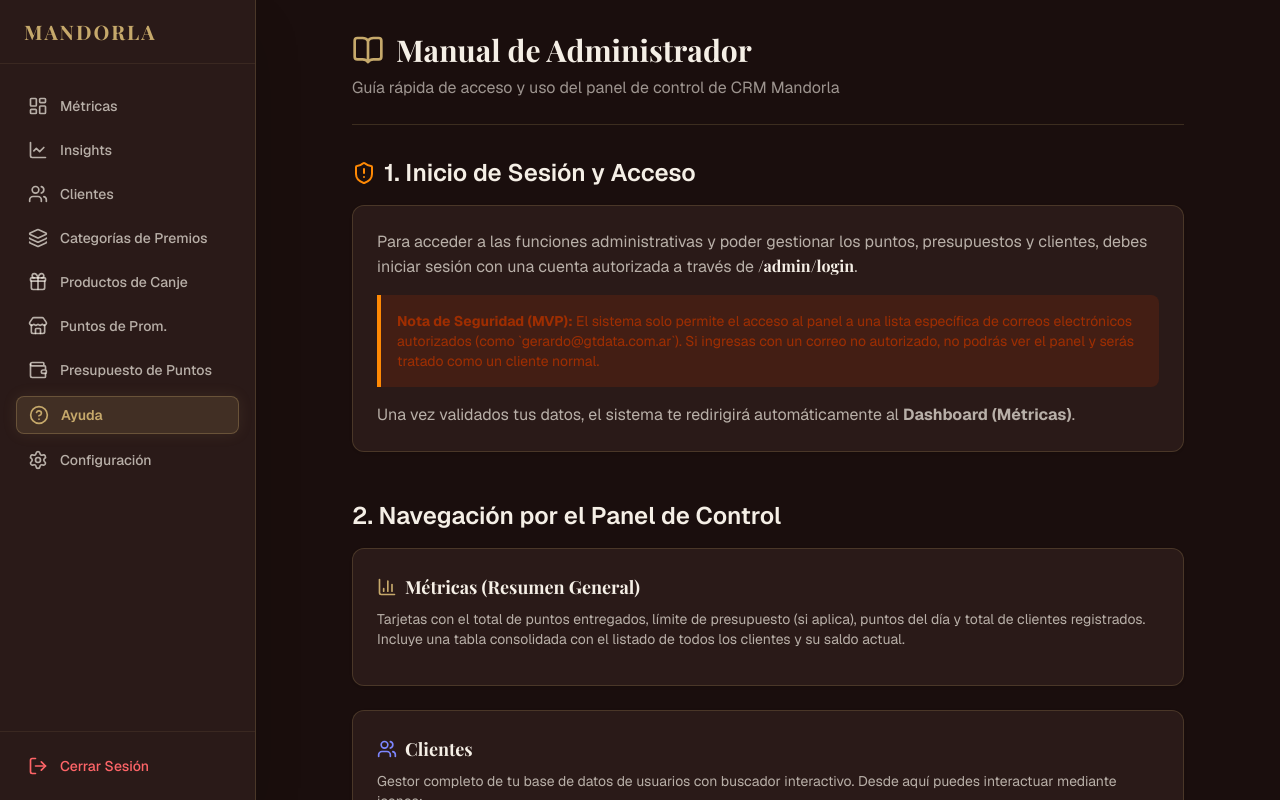
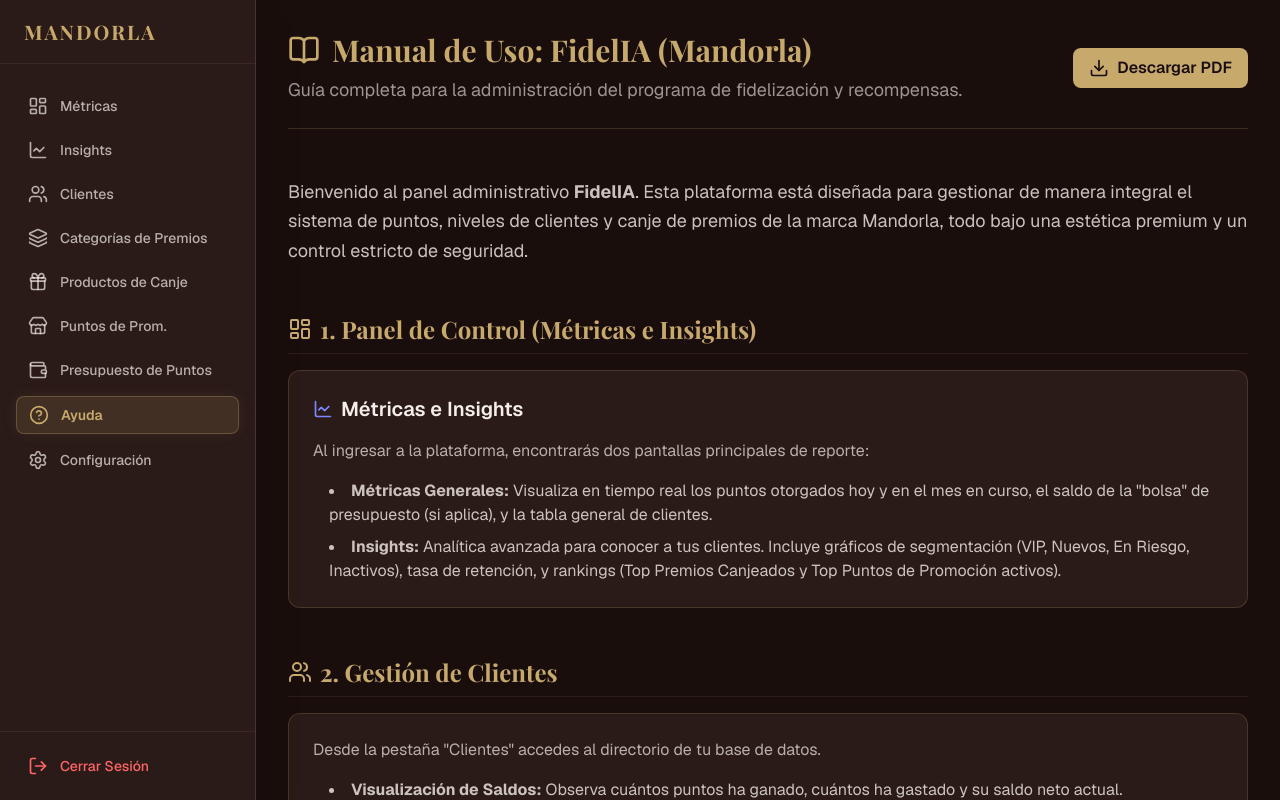
Before and after one commit to gtezza/mandorla, a Next.js app in the folder js/fidelidad-app/: page /dashboard/ayuda in a window 1280 px wide. Built offline with nearby package versions, Linux system fonts and the light colour scheme; a web font is replaced by a local one.

Commit message:
UI/UX: Reemplazar manual de ayuda por version integral descargable en PDF

```diff
--- a/js/fidelidad-app/src/app/dashboard/ayuda/page.tsx
+++ b/js/fidelidad-app/src/app/dashboard/ayuda/page.tsx
@@ -1,115 +1,149 @@
-import { ShieldAlert, BarChart3, Users, Store, Wallet, PlayCircle, BookOpen } from "lucide-react";
+"use client";
+
+import { BookOpen, Download, LayoutDashboard, LineChart, Users, Layers, Gift, Store, Wallet } from "lucide-react";
 
 export default function AyudaPage() {
+  const handlePrint = () => {
+    window.print();
+  };
+
   return (
-    <div className="p-8 max-w-4xl mx-auto space-y-8">
-      <div className="flex items-center justify-between border-b border-[#c6a96b]/20 pb-6">
+    <div className="p-8 max-w-5xl mx-auto space-y-12 print:p-0 print:space-y-6 print:text-black print:bg-white text-[#f5efe6]">
+      <div className="flex items-center justify-between border-b border-[#c6a96b]/20 print:border-gray-300 pb-6">
         <div>
-          <h1 className="text-3xl font-bold text-[#f5efe6] font-serif flex items-center gap-3">
-            <BookOpen className="w-8 h-8 text-[#c6a96b]" />
-            Manual de Administrador
+          <h1 className="text-3xl font-bold text-[#c6a96b] print:text-black font-serif flex items-center gap-3">
+            <BookOpen className="w-8 h-8 print:text-gray-800" />
+            Manual de Uso: FidelIA (Mandorla)
           </h1>
-          <p className="text-[#f5efe6]/60 mt-2">
-            Guía rápida de acceso y uso del panel de control de CRM Mandorla
+          <p className="text-[#f5efe6]/60 print:text-gray-600 mt-2 text-lg">
+            Guía completa para la administración del programa de fidelización y recompensas.
           </p>
         </div>
+        <button
+          onClick={handlePrint}
+          className="print:hidden flex items-center gap-2 bg-[#c6a96b] text-[#1a0e0d] px-4 py-2 rounded-lg font-semibold hover:bg-[#d8bd80] transition-colors"
+        >
+          <Download className="w-5 h-5" />
+          Descargar PDF
+        </button>
       </div>
 
-      <div className="space-y-12">
-        {/* Sección 1 */}
-        <section>
-          <h2 className="text-2xl font-semibold text-[#f5efe6] mb-4 flex items-center gap-2">
-            <ShieldAlert className="w-6 h-6 text-orange-400" />
-            1. Inicio de Sesión y Acceso
+      <div className="space-y-12 print:space-y-8">
+
+        {/* Introducción */}
+        <section className="print:break-inside-avoid">
+          <p className="text-lg leading-relaxed text-[#f5efe6]/80 print:text-gray-700">
+            Bienvenido al panel administrativo <strong>FidelIA</strong>. Esta plataforma está diseñada para
+            gestionar de manera integral el sistema de puntos, niveles de clientes y canje de premios
+            de la marca Mandorla, todo bajo una estética premium y un control estricto de seguridad.
+          </p>
+        </section>
+
+        {/* Sección 1: Métricas e Insights */}
+        <section className="print:break-inside-avoid">
+          <h2 className="text-2xl font-bold text-[#c6a96b] print:text-black mb-4 flex items-center gap-2 font-serif border-b border-[#c6a96b]/10 print:border-gray-200 pb-2">
+            <LayoutDashboard className="w-6 h-6" />
+            1. Panel de Control (Métricas e Insights)
           </h2>
-          <div className="bg-[#2a1a18] rounded-xl shadow-sm border border-[#c6a96b]/20 p-6 space-y-4 text-[#f5efe6]/70">
-            <p>
-              Para acceder a las funciones administrativas y poder gestionar los puntos, presupuestos y clientes,
-              debes iniciar sesión con una cuenta autorizada a través de <strong className="text-[#f5efe6] font-serif">/admin/login</strong>.
+          <div className="bg-[#2a1a18] print:bg-transparent print:border-none rounded-xl border border-[#c6a96b]/20 p-6 space-y-4">
+            <h3 className="text-xl font-semibold flex items-center gap-2 text-[#f5efe6] print:text-black">
+              <LineChart className="w-5 h-5 text-indigo-400 print:text-black" />
+              Métricas e Insights
+            </h3>
+            <p className="text-[#f5efe6]/70 print:text-gray-700">
+              Al ingresar a la plataforma, encontrarás dos pantallas principales de reporte:
             </p>
-            <div className="bg-orange-900/30 border-l-4 border-orange-400 p-4 rounded-r-lg text-sm text-orange-800">
-              <strong>Nota de Seguridad (MVP):</strong> El sistema solo permite el acceso al panel a una lista específica
-              de correos electrónicos autorizados (como `gerardo@gtdata.com.ar`). Si ingresas con un correo no autorizado,
-              no podrás ver el panel y serás tratado como un cliente normal.
-            </div>
-            <p>Una vez validados tus datos, el sistema te redirigirá automáticamente al <strong>Dashboard (Métricas)</strong>.</p>
+            <ul className="list-disc list-inside space-y-2 text-[#f5efe6]/80 print:text-gray-700 ml-4">
+              <li><strong>Métricas Generales:</strong> Visualiza en tiempo real los puntos otorgados hoy y en el mes en curso, el saldo de la "bolsa" de presupuesto (si aplica), y la tabla general de clientes.</li>
+              <li><strong>Insights:</strong> Analítica avanzada para conocer a tus clientes. Incluye gráficos de segmentación (VIP, Nuevos, En Riesgo, Inactivos), tasa de retención, y rankings (Top Premios Canjeados y Top Puntos de Promoción activos).</li>
+            </ul>
           </div>
         </section>
 
-        {/* Sección 2 */}
-        <section>
-          <h2 className="text-2xl font-semibold text-[#f5efe6] mb-4">
-            2. Navegación por el Panel de Control
+        {/* Sección 2: Clientes */}
+        <section className="print:break-inside-avoid">
+          <h2 className="text-2xl font-bold text-[#c6a96b] print:text-black mb-4 flex items-center gap-2 font-serif border-b border-[#c6a96b]/10 print:border-gray-200 pb-2">
+            <Users className="w-6 h-6" />
+            2. Gestión de Clientes
           </h2>
+          <div className="bg-[#2a1a18] print:bg-transparent print:border-none rounded-xl border border-[#c6a96b]/20 p-6 space-y-4">
+            <p className="text-[#f5efe6]/70 print:text-gray-700">
+              Desde la pestaña "Clientes" accedes al directorio de tu base de datos.
+            </p>
+            <ul className="list-disc list-inside space-y-3 text-[#f5efe6]/80 print:text-gray-700 ml-4">
+              <li><strong>Visualización de Saldos:</strong> Observa cuántos puntos ha ganado, cuántos ha gastado y su saldo neto actual.</li>
+              <li><strong>Historial de Movimientos:</strong> Utiliza el ícono de descarga (verde) para ver cuándo y dónde sumó puntos. El ícono de regalo (morado) muestra el historial de premios reclamados.</li>
+              <li><strong>Canje Manual de Premios:</strong> Al hacer clic en "Descontar / Canjear", puedes registrar manualmente cuando un cliente retire un producto. El sistema te sugerirá los premios a los que puede acceder según su saldo actual.</li>
+            </ul>
+          </div>
+        </section>
 
-          <div className="grid gap-6">
-            <div className="bg-[#2a1a18] rounded-xl shadow-sm border border-[#c6a96b]/20 p-6">
-              <h3 className="text-lg font-bold text-[#f5efe6] font-serif mb-2 flex items-center gap-2">
-                <BarChart3 className="w-5 h-5 text-[#c6a96b]" />
-                Métricas (Resumen General)
+        {/* Sección 3: Categorías y Productos */}
+        <section className="print:break-inside-avoid">
+          <h2 className="text-2xl font-bold text-[#c6a96b] print:text-black mb-4 flex items-center gap-2 font-serif border-b border-[#c6a96b]/10 print:border-gray-200 pb-2">
+            <Layers className="w-6 h-6" />
+            3. Niveles (Categorías) y Premios
+          </h2>
+          <div className="bg-[#2a1a18] print:bg-transparent print:border-none rounded-xl border border-[#c6a96b]/20 p-6 space-y-6">
+            <div>
+              <h3 className="text-xl font-semibold flex items-center gap-2 mb-2 text-[#f5efe6] print:text-black">
+                <Layers className="w-5 h-5 text-purple-400 print:text-black" />
+                Categorías de Premios (Niveles)
               </h3>
-              <p className="text-[#f5efe6]/70 text-sm mb-3">
-                Tarjetas con el total de puntos entregados, límite de presupuesto (si aplica), puntos del día y total de clientes registrados.
-                Incluye una tabla consolidada con el listado de todos los clientes y su saldo actual.
+              <p className="text-[#f5efe6]/80 print:text-gray-700">
+                Los clientes avanzan de categoría a medida que acumulan puntos en su vida útil. Puedes crear niveles (ej. Bronce, Plata, Oro, Premium) definiendo cuántos puntos se requieren para alcanzarlos y asignándoles un color distintivo.
+                Los clientes serán clasificados automáticamente.
               </p>
             </div>
-
-            <div className="bg-[#2a1a18] rounded-xl shadow-sm border border-[#c6a96b]/20 p-6">
-              <h3 className="text-lg font-bold text-[#f5efe6] font-serif mb-2 flex items-center gap-2">
-                <Users className="w-5 h-5 text-indigo-400" />
-                Clientes
+            <div>
+              <h3 className="text-xl font-semibold flex items-center gap-2 mb-2 text-[#f5efe6] print:text-black">
+                <Gift className="w-5 h-5 text-orange-400 print:text-black" />
+                Productos de Canje
               </h3>
-              <p className="text-[#f5efe6]/70 text-sm mb-3">
-                Gestor completo de tu base de datos de usuarios con buscador interactivo. Desde aquí puedes interactuar mediante iconos:
-              </p>
-              <ul className="list-disc list-inside text-sm text-[#f5efe6]/70 space-y-2 ml-4">
-                <li><strong>Flecha (Verde):</strong> Ver historial detallado de obtención de puntos.</li>
-                <li><strong>Reloj (Morado):</strong> Ver historial de puntos canjeados.</li>
-                <li><strong>Globo de Chat:</strong> Botón para enviar WhatsApp (Próximamente).</li>
-                <li><strong>Regalo:</strong> Botón para descontar / canjear puntos manualmente cuando el cliente reclama un premio.</li>
-              </ul>
-            </div>
-
-            <div className="bg-[#2a1a18] rounded-xl shadow-sm border border-[#c6a96b]/20 p-6">
-              <h3 className="text-lg font-bold text-[#f5efe6] font-serif mb-2 flex items-center gap-2">
-                <Store className="w-5 h-5 text-green-400" />
-                Puntos de Promoción (PP)
-              </h3>
-              <p className="text-[#f5efe6]/70 text-sm mb-3">
-                Lugar para dar de alta y gestionar los comercios o lugares físicos que entregan puntos.
-                Podrás crear nuevos "PP" y el sistema generará automáticamente un <strong>Código QR Único e imprimible</strong> por cada uno.
-              </p>
-            </div>
-
-            <div className="bg-[#2a1a18] rounded-xl shadow-sm border border-[#c6a96b]/20 p-6">
-              <h3 className="text-lg font-bold text-[#f5efe6] font-serif mb-2 flex items-center gap-2">
-                <Wallet className="w-5 h-5 text-purple-400" />
-                Presupuesto de Puntos
-              </h3>
-              <p className="text-[#f5efe6]/70 text-sm mb-3">
-                Herramienta de control de riesgos. Te permite crear topes (Bolsa de puntos máxima, rango de fechas, o ambas).
-                Si el presupuesto se agota, el sistema avisará a los clientes al escanear que la promoción ha finalizado.
+              <p className="text-[#f5efe6]/80 print:text-gray-700">
+                El catálogo de recompensas. Al crear un premio, se le asigna un costo en puntos, una imagen (opcional) y una categoría (nivel).
+                <strong>Regla importante:</strong> El sistema asume que los premios pertenecen a los niveles creados previamente, y los usuarios verán bloqueados aquellos premios cuyo nivel sea superior al suyo.
               </p>
             </div>
           </div>
         </section>
 
-        {/* Sección 3 */}
-        <section>
-          <h2 className="text-2xl font-semibold text-[#f5efe6] mb-4 flex items-center gap-2">
-            <PlayCircle className="w-6 h-6 text-green-400" />
-            3. Flujo Sugerido de Prueba
+        {/* Sección 4: Puntos de Promoción y Presupuesto */}
+        <section className="print:break-inside-avoid">
+          <h2 className="text-2xl font-bold text-[#c6a96b] print:text-black mb-4 flex items-center gap-2 font-serif border-b border-[#c6a96b]/10 print:border-gray-200 pb-2">
+            <Store className="w-6 h-6" />
+            4. Generación de Puntos y Control (Presupuesto)
           </h2>
-          <div className="bg-green-900/30 rounded-xl shadow-sm border border-green-100 p-6">
-            <ol className="list-decimal list-inside text-[#f5efe6]/80 space-y-4">
-              <li>Ingresa a <strong>Puntos de Prom.</strong> y crea un nuevo punto. Guarda o imprime el código QR generado.</li>
-              <li>Ingresa a <strong>Presupuesto</strong> y configura una bolsa límite de 100 puntos.</li>
-              <li>Toma tu celular, escanea el QR e inicia sesión como un cliente normal. Completa el registro.</li>
-              <li>Vuelve al panel de Administrador y revisa cómo suben las métricas y el historial en <strong>Clientes</strong>.</li>
-              <li>Finalmente, en la pestaña de Clientes, pulsa el icono de <strong>Regalo</strong> para descontarte los puntos.</li>
-            </ol>
+          <div className="bg-[#2a1a18] print:bg-transparent print:border-none rounded-xl border border-[#c6a96b]/20 p-6 space-y-6">
+            <div>
+              <h3 className="text-xl font-semibold flex items-center gap-2 mb-2 text-[#f5efe6] print:text-black">
+                <Store className="w-5 h-5 text-green-400 print:text-black" />
+                Puntos de Promoción (Generadores de QR)
+              </h3>
+              <p className="text-[#f5efe6]/80 print:text-gray-700">
+                Aquí defines los lugares físicos o eventos que entregan puntos a los clientes. Al crear un Punto de Promoción,
+                el sistema generará un Código QR único, que puedes descargar e imprimir. Cuando los clientes lo escaneen,
+                recibirán puntos en su cuenta y el sistema sabrá exactamente de qué sucursal provinieron.
+              </p>
+            </div>
+            <div>
+              <h3 className="text-xl font-semibold flex items-center gap-2 mb-2 text-[#f5efe6] print:text-black">
+                <Wallet className="w-5 h-5 text-indigo-400 print:text-black" />
+                Presupuesto de Puntos (Límites)
+              </h3>
+              <p className="text-[#f5efe6]/80 print:text-gray-700">
+                Para controlar el gasto y los riesgos, la plataforma cuenta con un sistema de presupuestos. Puedes fijar
+                un límite total global ("Bolsa fija" de puntos) y/o un rango de fechas de validez. Si el presupuesto se agota
+                o vence la fecha, la entrega de puntos se pausa automáticamente para proteger a la marca.
+              </p>
+            </div>
           </div>
         </section>
+
+        {/* Footer para Print */}
+        <div className="hidden print:block text-center text-sm text-gray-500 pt-8 mt-8 border-t border-gray-300">
+          Manual generado desde la plataforma FidelIA. Confidencial y de uso exclusivo interno.
+        </div>
       </div>
     </div>
   );
--- a/js/fidelidad-app/src/app/dashboard/layout.tsx
+++ b/js/fidelidad-app/src/app/dashboard/layout.tsx
@@ -14,9 +14,9 @@
   children: React.ReactNode;
 }) {
   return (
-    <div className="flex h-screen bg-[#1a0e0d] font-sans text-[#f5efe6] selection:bg-[#c6a96b] selection:text-[#1a0e0d]">
+    <div className="flex h-screen print:h-auto bg-[#1a0e0d] print:bg-white font-sans text-[#f5efe6] print:text-black selection:bg-[#c6a96b] selection:text-[#1a0e0d]">
       {/* Sidebar */}
-      <aside className="w-64 bg-[#2a1a18] border-r border-[#c6a96b]/20 flex flex-col shadow-2xl z-10">
+      <aside className="w-64 bg-[#2a1a18] border-r border-[#c6a96b]/20 flex flex-col shadow-2xl z-10 print:hidden">
         <div className="h-16 flex items-center px-6 border-b border-[#c6a96b]/10">
           <span className="text-xl font-bold text-[#c6a96b] font-serif tracking-widest">MANDORLA</span>
         </div>
@@ -34,7 +34,7 @@
       </aside>
 
       {/* Main Content */}
-      <main className="flex-1 overflow-y-auto">
+      <main className="flex-1 overflow-y-auto print:overflow-visible">
         {children}
       </main>
     </div>
```
